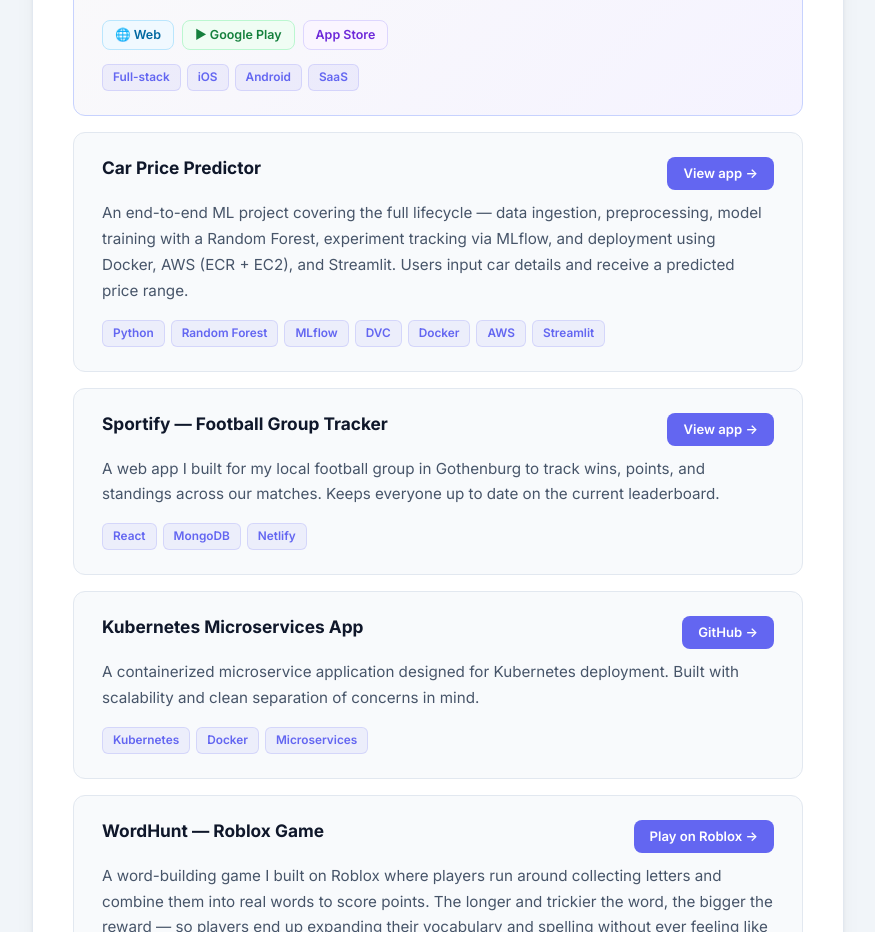
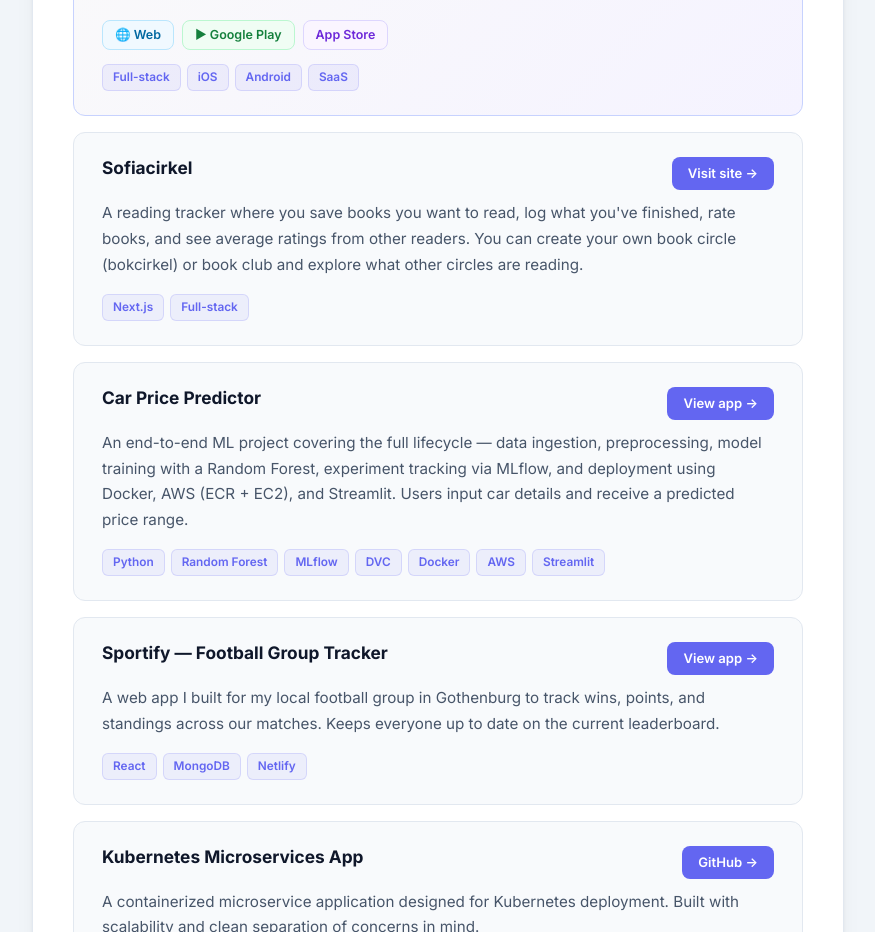
Before and after one commit to shoebhashem/homepage, a React (Create React App) app: page / in a window 1280 px wide. Shown: the part 880-1812 px from the top of the page, without its empty margins (202-1077 px from the left). Built offline with nearby package versions, Linux system fonts and the light colour scheme.

Commit message:
Sofiacirkel added

```diff
--- a/src/App.js
+++ b/src/App.js
@@ -69,6 +69,24 @@
                 <span>iOS</span>
                 <span>Android</span>
                 <span>SaaS</span>
+              </div>
+            </div>
+
+            <div className="project-card">
+              <div className="project-header">
+                <h3>Sofiacirkel</h3>
+                <a href="https://sofiacirkel.com" target="_blank" rel="noopener noreferrer" className="btn">
+                  Visit site →
+                </a>
+              </div>
+              <p>
+                A reading tracker where you save books you want to read, log what you've finished, rate books,
+                and see average ratings from other readers. You can create your own book circle (bokcirkel)
+                or book club and explore what other circles are reading.
+              </p>
+              <div className="project-tags">
+                <span>Next.js</span>
+                <span>Full-stack</span>
               </div>
             </div>
 
```
